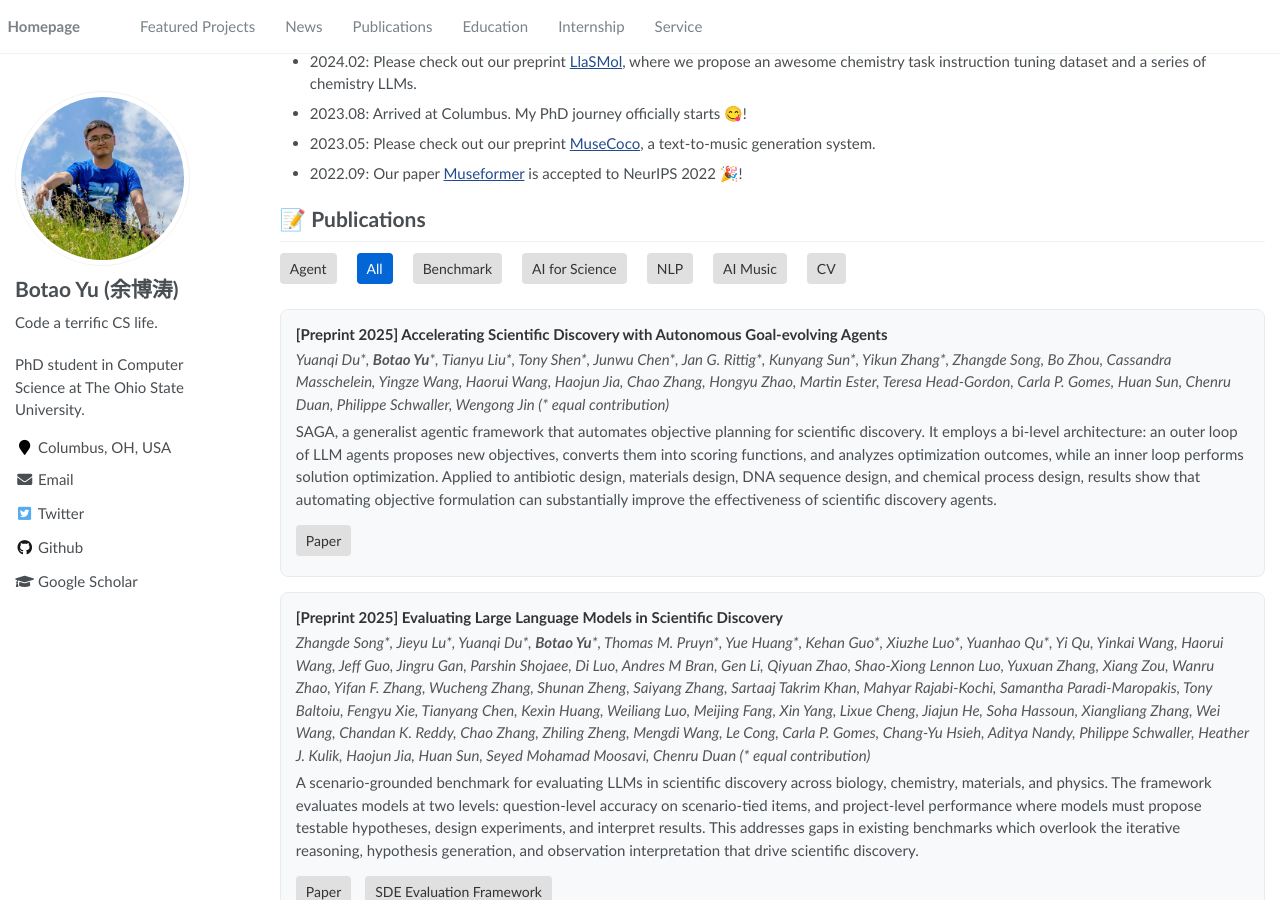
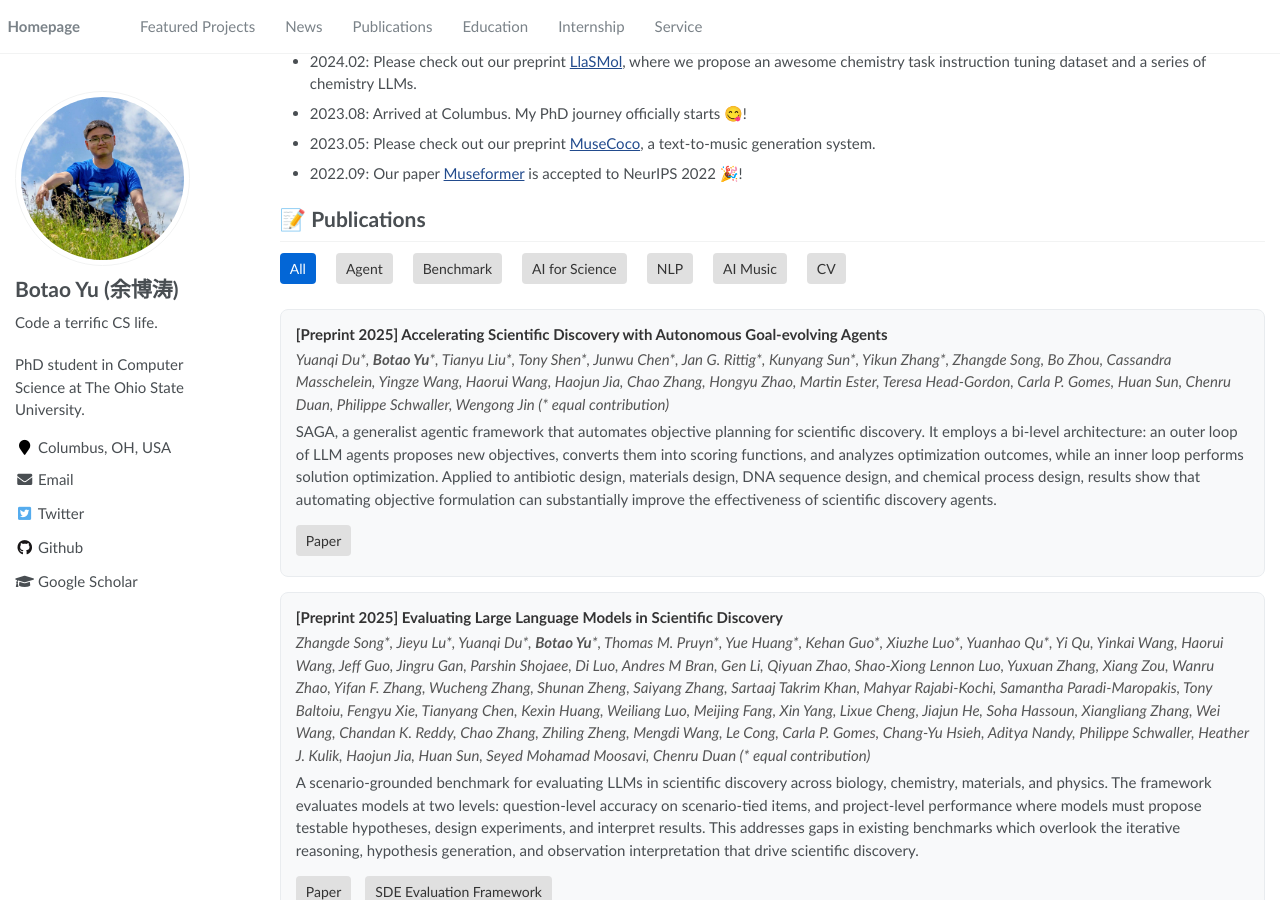
Before and after one commit to btyu/btyu.github.io, a Jekyll site: the page built from _pages/about.md, in a window 1280 px wide and 900 px high, scrolled down 1857 px. Built offline with Jekyll 4.4.1, drawn with Linux system fonts in a browser that asks for light colours.

Commit message:
Add keywords agent and benchmark

```diff
--- a/_pages/about.md
+++ b/_pages/about.md
@@ -141,8 +141,8 @@ I also have experience in natural language processing, information extraction, m
 # 📝 Publications
 
 <div class="keyword-buttons">
+  <button class="keyword-btn" data-keyword="all">All</button>
   <button class="keyword-btn" data-keyword="agent">Agent</button>
-  <button class="keyword-btn" data-keyword="all">All</button>
   <button class="keyword-btn" data-keyword="benchmark">Benchmark</button>
   <button class="keyword-btn" data-keyword="ai-science">AI for Science</button>
   <button class="keyword-btn" data-keyword="nlp">NLP</button>
@@ -272,7 +272,7 @@ I also have experience in natural language processing, information extraction, m
     </li>
 
     <span class='anchor' id='pub-llasmol'></span>
-    <li class="publication" data-keywords="ai-science nlp" data-first-author="true">
+    <li class="publication" data-keywords="ai-science nlp benchmark" data-first-author="true">
       <h3>[COLM 2024] LlaSMol: Advancing Large Language Models for Chemistry with a Large-Scale, Comprehensive, High-Quality Instruction Tuning Dataset</h3>
       <div class="authors"><strong>Botao Yu</strong>, Frazier N. Baker*, Ziqi Chen*, Xia Ning, Huan Sun (* equal contribution)</div>
       <div class="description">Investigating how to adapt LLMs to specialized domains through instruction tuning. We demonstrate that careful data curation and task diversity matter more than scale, with our models significantly outperforming GPT-4 and Claude-3-Opus. These insights about domain adaptation generalize beyond chemistry to building capable agents in other specialized domains.</div>
```
